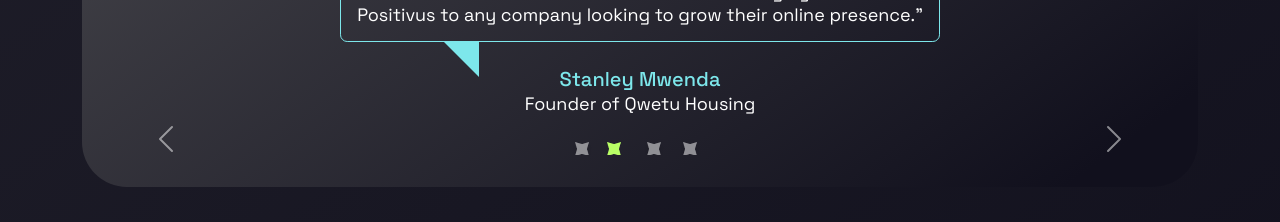
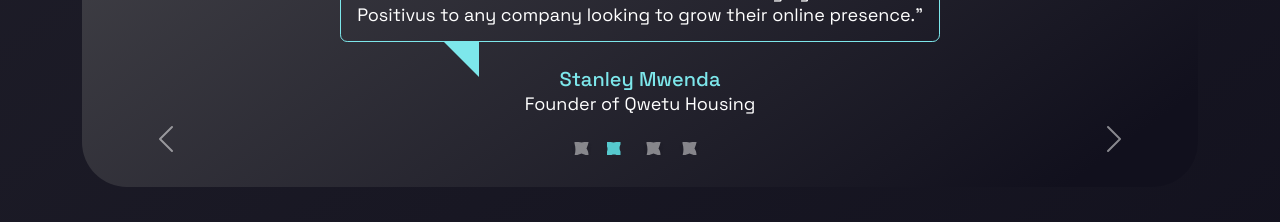
Before and after one commit to Cleve-codes/Digital-Solutions-SEO, a React (Vite) app: page / in a window 1280 px wide. Shown: the part 4980-5202 px from the top of the page. Built offline with nearby package versions, Linux system fonts and the light colour scheme.

Commit message:
Testimonial

```diff
--- a/src/sections/Testimonials/Testimonials.css
+++ b/src/sections/Testimonials/Testimonials.css
@@ -50,12 +50,12 @@
 }
 
 .carousel-indicators [data-bs-target]{
-  background: url(../../assets/disable.png) no-repeat;
+  background: url(../../assets/disable.svg) no-repeat;
 }
 
 
 .carousel-indicators .active{
-  background: url(../../assets/enable.png) no-repeat;
+  background: url(../../assets/enable.svg) no-repeat;
 }
 
 .carousel-control-next, .carousel-control-prev
```
Also changed, not shown: src/assets/disable.svg (added), src/assets/enable.svg.
